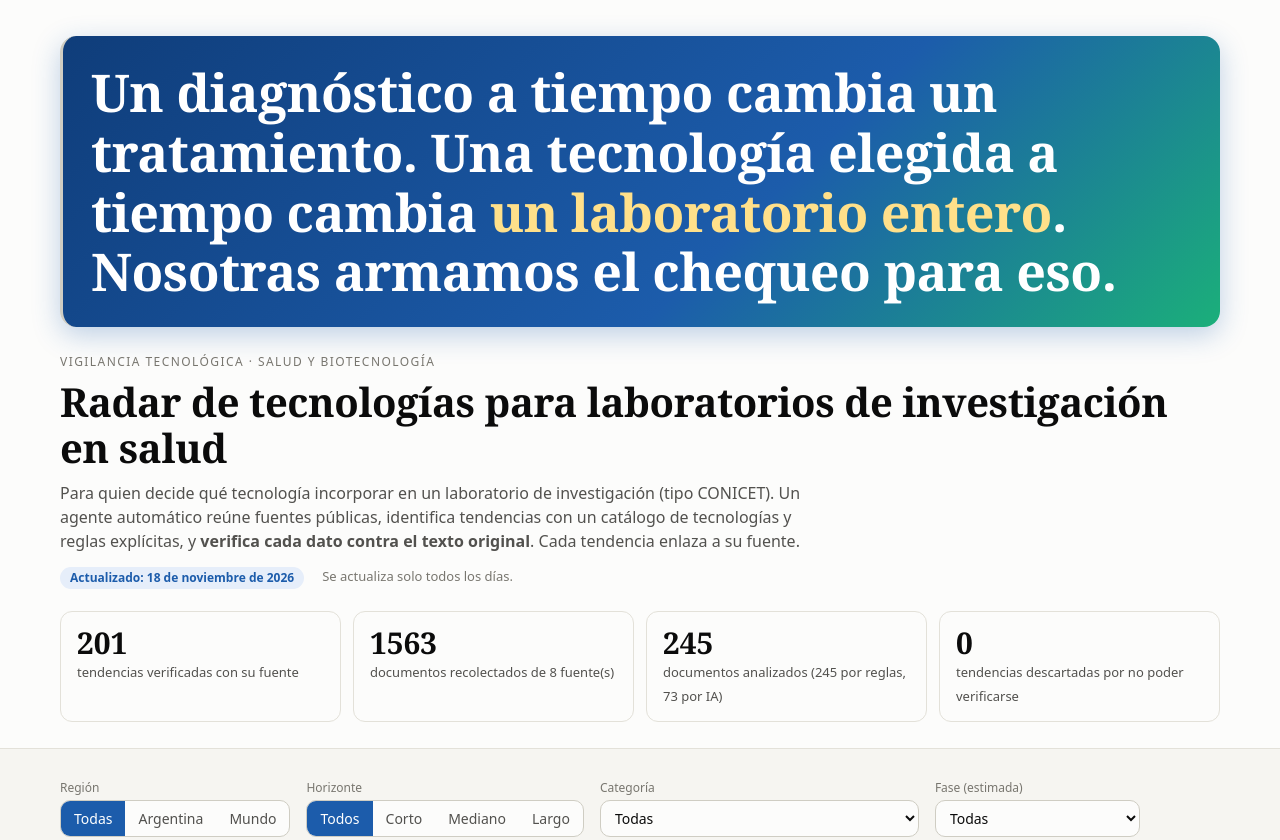
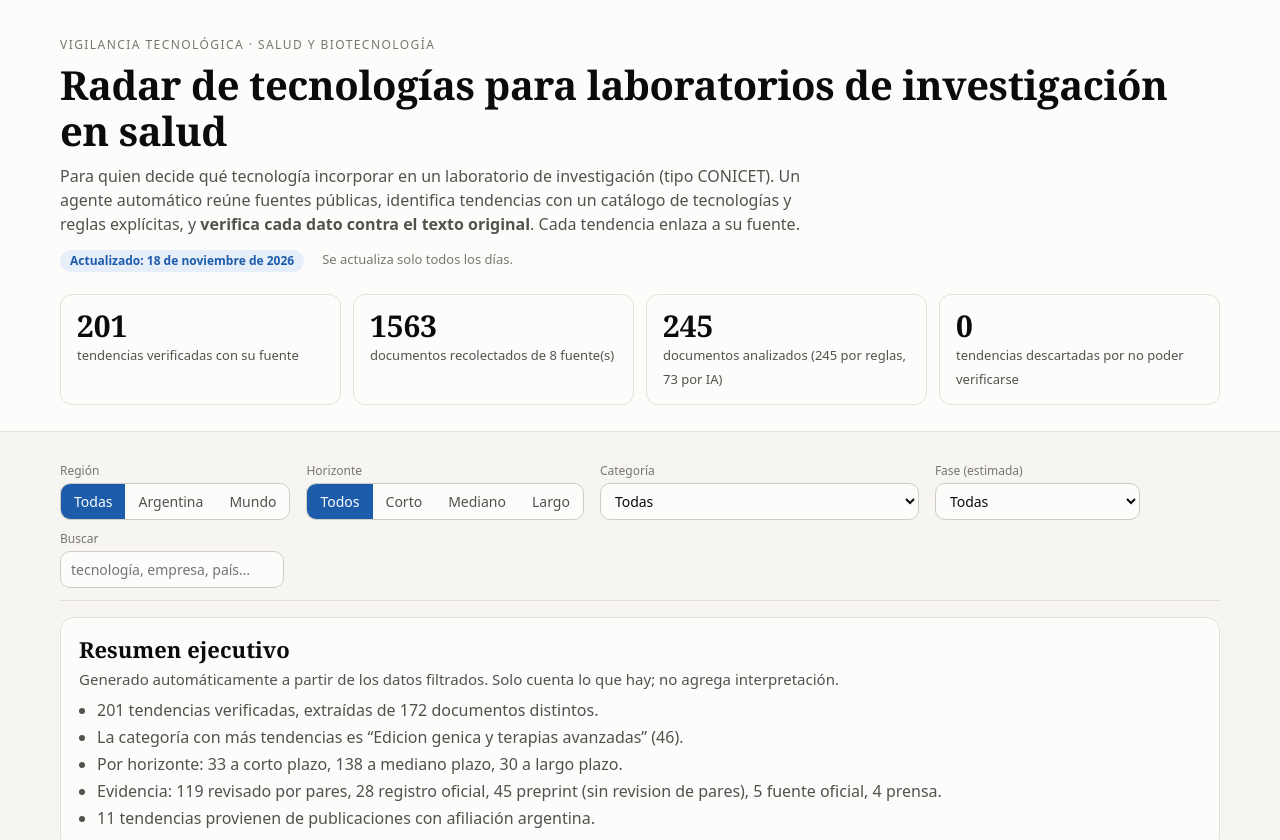
Before and after one commit to belenlamberta-cmyk/Tendencias-Industria-de-Salud, a plain HTML site: page docs/index.html in a window 1280 px wide. Shown: the top 840 px of the page. Drawn offline with Linux system fonts and the light colour scheme.

Commit message:
Sacar la frase del dashboard (va en el gráfico animado)
Co-Authored-By: Claude Sonnet 5.5 <noreply@anthropic.com>
Claude-Session: https://claude.ai/code/session_01V5s4ux81GMjz5dfq64m59a

```diff
--- a/docs/index.html
+++ b/docs/index.html
@@ -81,16 +81,11 @@ footer{padding:30px 0 50px;color:var(--ink3);font-size:13px}
 .sector-label{font-size:15px;fill:var(--ink2)}
 .ring-label{font-size:13px;fill:var(--ink3)}
 .sr{position:absolute;left:-9999px}
-
-.hero-quote{margin:0 0 26px;padding:26px 28px;border-radius:16px;background:linear-gradient(135deg,#0f3d7a,#1c5cab 60%,#1baf7a);color:#fff;box-shadow:0 8px 28px rgba(28,92,171,.28)}
-.hero-quote p{margin:0;font:700 clamp(24px,4.6vw,52px)/1.15 Georgia,"Times New Roman",serif;letter-spacing:-.01em}
-.hero-quote em{font-style:normal;color:#ffe08a}
 </style>
 </head>
 <body>
 <a class="sr" href="#tabla">Ir a la tabla de tendencias</a>
 <header class="top"><div class="wrap">
-  <blockquote class="hero-quote"><p>Un diagnóstico a tiempo cambia un tratamiento. Una tecnología elegida a tiempo cambia <em>un laboratorio entero</em>. Nosotras armamos el chequeo para eso.</p></blockquote>
   <p class="eyebrow">Vigilancia tecnológica · Salud y biotecnología</p>
   <h1>Radar de tecnologías para laboratorios de investigación en salud</h1>
   <p class="lede">Para quien decide qué tecnología incorporar en un laboratorio de investigación (tipo CONICET). Un agente automático reúne fuentes públicas, identifica tendencias con un catálogo de tecnologías y reglas explícitas, y <b>verifica cada dato contra el texto original</b>. Cada tendencia enlaza a su fuente.</p>
```
